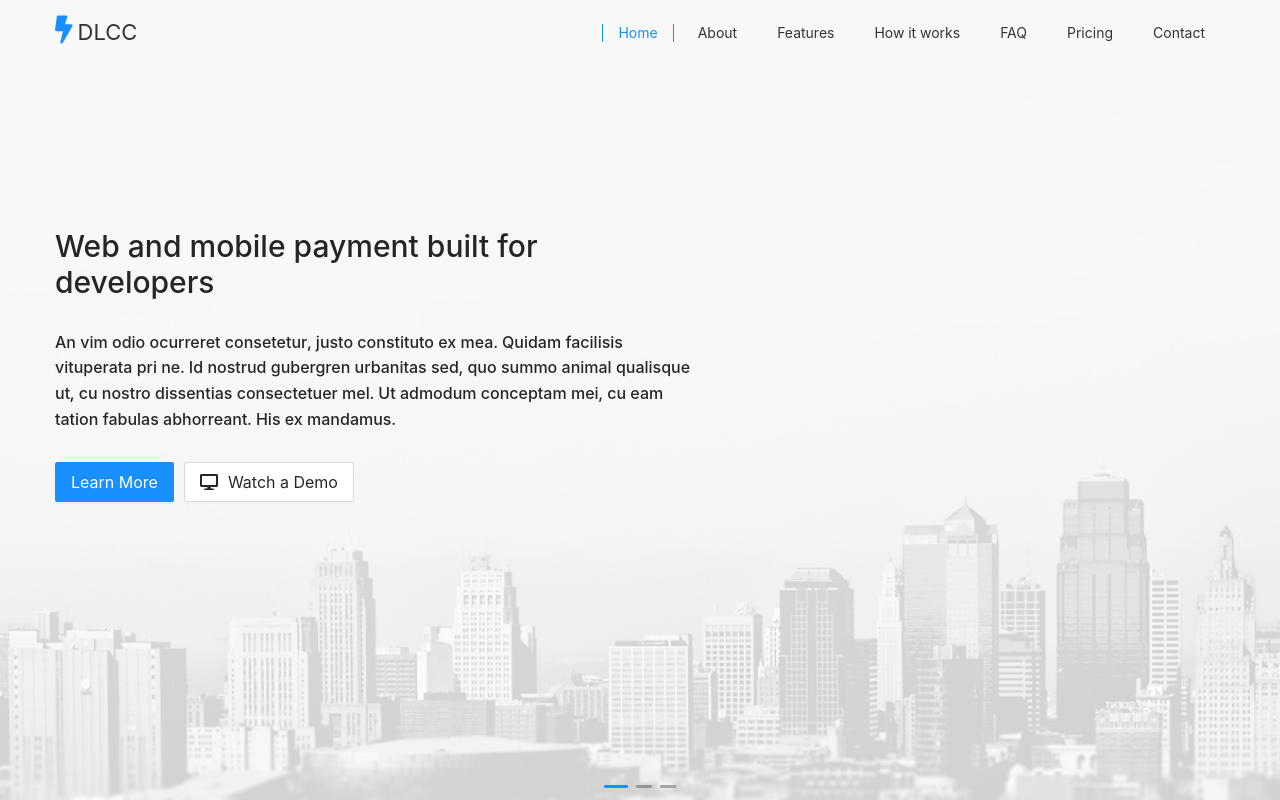
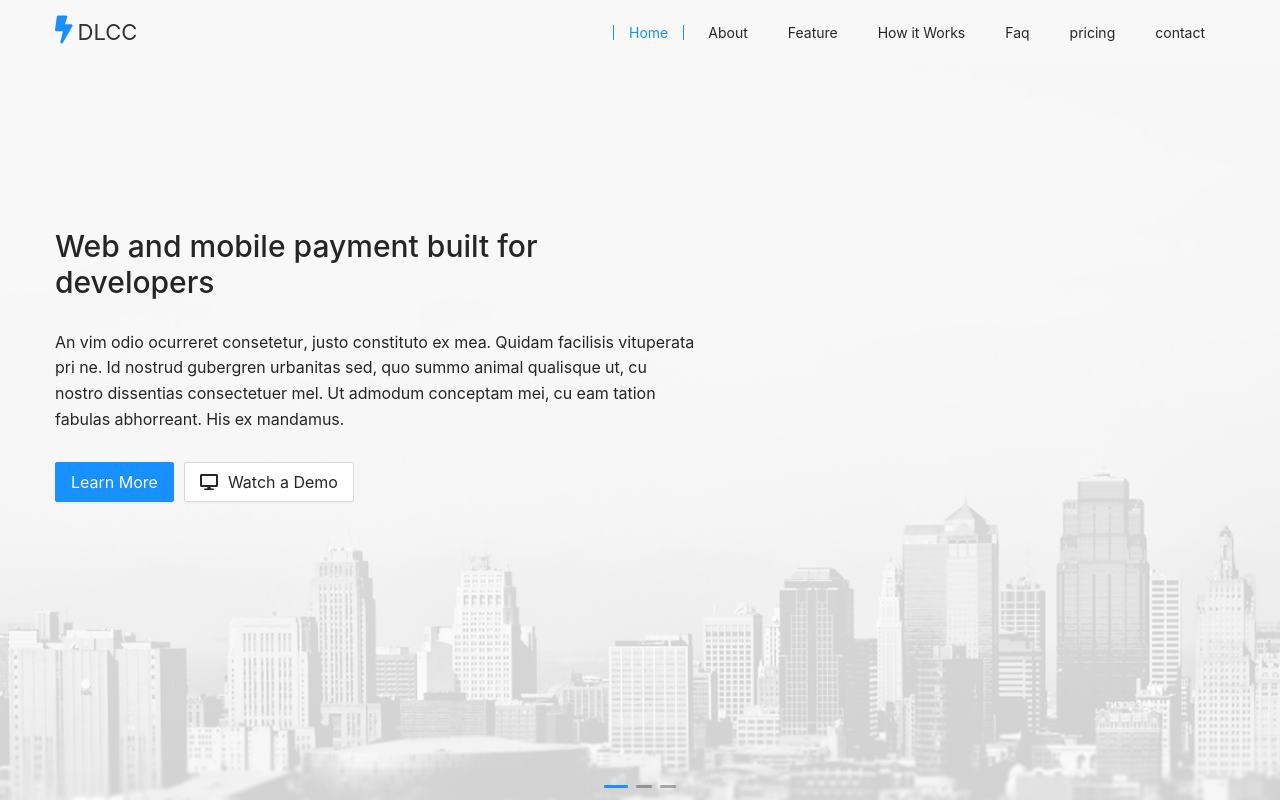
Before and after one commit to Clesio7844/react-art-design, a React (Create React App) app: page / in a window 1280 px wide. Shown: the top 800 px of the page. Built offline with nearby package versions, Linux system fonts and the light colour scheme.

Commit message:
work on anchor link component

```diff
--- a/src/components/common/Header.js
+++ b/src/components/common/Header.js
@@ -1,5 +1,8 @@
 import React from 'react';
-import { Menu } from 'antd';
+
+import { Anchor } from 'antd';
+
+const { Link } = Anchor;
 
 function AppHeader() {
   return (
@@ -9,16 +12,16 @@
           <i className='fas fa-bolt'></i>
           <a href='https://ressum-portfolio.herokuapp.com/'>DLCC</a>
         </div>
-        <Menu mode='horizontal' defaultSelectedKeys={['home']}>
-          <Menu.Item key='home'>Home</Menu.Item>
-          <Menu.Item key='about'>About</Menu.Item>
-          <Menu.Item key='features'>Features</Menu.Item>
-          <Menu.Item key='howitworks'>How it works</Menu.Item>
 
-          <Menu.Item key='faq'>FAQ</Menu.Item>
-          <Menu.Item key='pricing'>Pricing</Menu.Item>
-          <Menu.Item key='contact'>Contact</Menu.Item>
-        </Menu>
+        <Anchor targetOffset='65'>
+          <Link href='#hero' title='Home' />
+          <Link href='#about' title='About' />
+          <Link href='#feature' title='Feature' />
+          <Link href='#works' title='How it Works' />
+          <Link href='#faq' title='Faq' />
+          <Link href='#pricing' title='pricing' />
+          <Link href='#contact' title='contact' />
+        </Anchor>
       </div>
     </div>
   );
--- a/src/components/home/about.js
+++ b/src/components/home/about.js
@@ -28,7 +28,7 @@
 
 function AppAbout() {
   return (
-    <div className='block aboutBlock'>
+    <div id='about' className='block aboutBlock'>
       <div className='container-fluid'>
         <div className='titleHolder'>
           <h2>About Us</h2>
--- a/src/components/home/contact.js
+++ b/src/components/home/contact.js
@@ -4,7 +4,7 @@
 
 function AppContact() {
   return (
-    <div className='block contactBlock'>
+    <div id='contact' className='block contactBlock'>
       <div className='container-fluid'>
         <div className='titleHolder'>
           <h2>Get in Touch</h2>
--- a/src/components/home/faq.js
+++ b/src/components/home/faq.js
@@ -6,7 +6,7 @@
 
 function AppFaq() {
   return (
-    <div className='block faqBlock'>
+    <div id='faq' className='block faqBlock'>
       <div className='container-fluid'>
         <div className='titleHolder'>
           <h2>Frequently Asked Question</h2>
--- a/src/components/home/feature.js
+++ b/src/components/home/feature.js
@@ -13,7 +13,7 @@
 
 function Appfeature() {
   return (
-    <div className='block featureBlock bgGray'>
+    <div id='feature' className='block featureBlock bgGray'>
       <div className='container-fluid'>
         <div className='titleHolder'>
           <h2>Key Features and Benefits</h2>
--- a/src/components/home/hero.js
+++ b/src/components/home/hero.js
@@ -25,7 +25,7 @@
 
 function AppHero() {
   return (
-    <h3 className='heroBlock'>
+    <div id='hero' className='heroBlock'>
       <Carousel>
         {items.map(item => {
           return (
@@ -46,7 +46,7 @@
           );
         })}
       </Carousel>
-    </h3>
+    </div>
   );
 }
 
--- a/src/components/home/works.js
+++ b/src/components/home/works.js
@@ -12,7 +12,7 @@
     setIsModalVisible(false);
   };
   return (
-    <div className='block worksBlock'>
+    <div id='works' className='block worksBlock'>
       <div className='container-fluid'>
         <div className='titleHolder'>
           <h2>How it works</h2>
```
